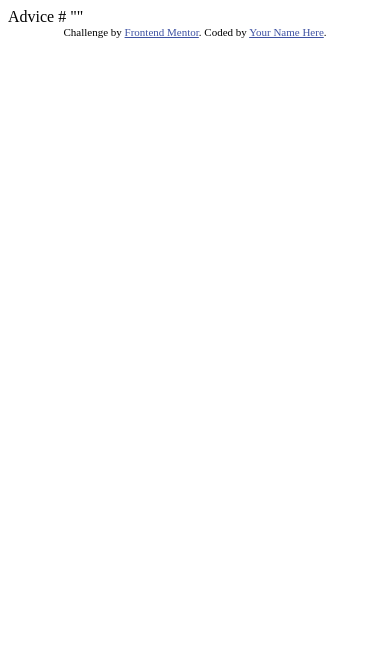
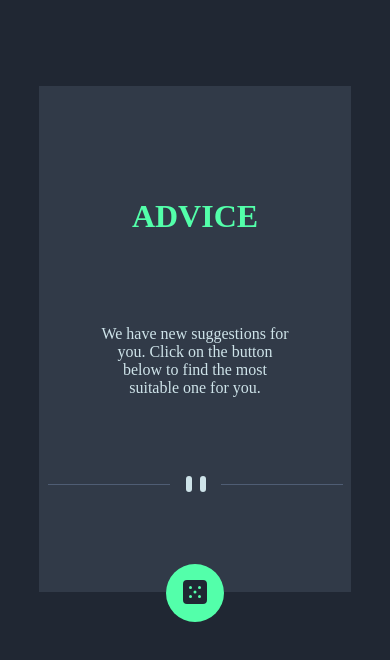
Before and after one commit to alperyasit/advice-generator-app, a website: page index.html in a window 390 px wide. Drawn offline with Linux system fonts and the light colour scheme.

Commit message:
defining functions and finishing css properties

```diff
--- a/index.html
+++ b/index.html
@@ -1,28 +1,61 @@
 <!DOCTYPE html>
 <html lang="en">
   <head>
-  <meta charset="UTF-8">
-  <meta name="viewport" content="width=device-width, initial-scale=1.0"> <!-- displays site properly based on user's device -->
+    <meta charset="UTF-8" />
+    <meta name="viewport" content="width=device-width, initial-scale=1.0" />
+    <!-- displays site properly based on user's device -->
 
-  <link rel="icon" type="image/png" sizes="32x32" href="./images/favicon-32x32.png">
+    <link
+      rel="icon"
+      type="image/png"
+      sizes="32x32"
+      href="./images/favicon-32x32.png"
+    />
 
     <title>Frontend Mentor | Advice generator app</title>
 
     <!-- Feel free to remove these styles or customise in your own stylesheet 👍 -->
-  <style>
-    .attribution { font-size: 11px; text-align: center; }
-    .attribution a { color: hsl(228, 45%, 44%); }
-  </style>
+    <link rel="stylesheet" href="style.css" />
   </head>
   <body>
-
-  Advice #<!-- Advice ID goes here -->
-
-  "<!-- Advice text goes here -->"
-
-  <div class="attribution">
-    Challenge by <a href="https://www.frontendmentor.io?ref=challenge" target="_blank">Frontend Mentor</a>.
-    Coded by <a href="#">Your Name Here</a>.
+    <div class="container">
+      <h1>ADVICE</h1>
+      <p id="advice">
+        We have new suggestions for you. Click on the button below to find the
+        most suitable one for you.
+      </p>
+      <svg
+        class="svg-in-box"
+        width="295"
+        margin="50px"
+        height="16"
+        xmlns="http://www.w3.org/2000/svg"
+      >
+        <g fill="none" fill-rule="evenodd">
+          <path fill="#4F5D74" d="M0 8h122v1H0zM173 8h122v1H173z" />
+          <g transform="translate(138)" fill="#CEE3E9">
+            <rect width="6" height="16" rx="3" />
+            <rect x="14" width="6" height="16" rx="3" />
+          </g>
+        </g>
+      </svg>
+      <div class="dice">
+        <button onclick="getRandomAdvice()">
+          <svg width="24" height="24" xmlns="http://www.w3.org/2000/svg">
+            <path
+              d="M20 0H4a4.005 4.005 0 0 0-4 4v16a4.005 4.005 0 0 0 4 4h16a4.005 4.005 0 0 0 4-4V4a4.005 4.005 0 0 0-4-4ZM7.5 18a1.5 1.5 0 1 1 0-3 1.5 1.5 0 0 1 0 3Zm0-9a1.5 1.5 0 1 1 0-3 1.5 1.5 0 0 1 0 3Zm4.5 4.5a1.5 1.5 0 1 1 0-3 1.5 1.5 0 0 1 0 3Zm4.5 4.5a1.5 1.5 0 1 1 0-3 1.5 1.5 0 0 1 0 3Zm0-9a1.5 1.5 0 1 1 0-3 1.5 1.5 0 0 1 0 3Z"
+              fill="#202733"
+            />
+          </svg>
+        </button>
       </div>
+    </div>
+    <!-- <div class="attribution">
+      Challenge by
+      <a href="https://www.frontendmentor.io?ref=challenge" target="_blank"
+        >Frontend Mentor</a
+      >. Coded by <a href="#">Your Name Here</a>.
+    </div> -->
+    <script src="script.js"></script>
   </body>
 </html>
--- /dev/null
+++ b/package.json
@@ -0,0 +1,5 @@
+{
+  "dependencies": {
+    "axios": "^1.7.7"
+  }
+}
--- /dev/null
+++ b/script.js
@@ -0,0 +1,15 @@
+async function getRandomAdvice() {
+  try {
+    // API'yi çağırıyoruz
+    const response = await fetch("https://api.adviceslip.com/advice");
+    const data = await response.json();
+
+    // HTML'deki p etiketine öğüt yazdırıyoruz
+    const adviceParagraph = document.getElementById("advice");
+    adviceParagraph.textContent = `"${data.slip.advice}"`;
+  } catch (error) {
+    console.error("Veri çekilirken bir hata oluştu:", error);
+    const adviceParagraph = document.getElementById("advice");
+    adviceParagraph.textContent = "Bir hata oluştu. Lütfen tekrar deneyin.";
+  }
+}
--- /dev/null
+++ b/style.css
@@ -0,0 +1,87 @@
+.attribution {
+  font-size: 11px;
+  text-align: center;
+}
+.attribution a {
+  color: hsl(228, 45%, 44%);
+}
+
+body {
+  display: flex;
+  align-items: center;
+  flex-direction: column;
+  text-align: center;
+  background-color: #202733;
+}
+
+.container {
+  margin-top: 10%;
+  background-color: #313a48;
+  display: flex;
+  align-items: center;
+  justify-content: center;
+  flex-direction: column;
+  width: 540px;
+  height: 332px;
+  position: absolute;
+}
+h1 {
+  color: #53ffaa;
+}
+.container p {
+  color: #cee3e9;
+  width: 444px;
+  height: 114px;
+  display: flex;
+  text-align: center;
+  align-items: center;
+  justify-content: center;
+}
+
+.svg-in-box {
+  margin: 10px 0;
+}
+button {
+  background: none;
+  border: 0;
+}
+.dice {
+  width: 58px;
+  height: 58px;
+  display: flex;
+  align-items: center;
+  justify-content: center;
+  border-radius: 50%;
+  background-color: #53ffaa;
+  color: #202733;
+  position: absolute;
+  bottom: -30px;
+}
+button:hover {
+  -webkit-box-shadow: 3px -11px 71px 13px rgba(184, 219, 219, 0.55);
+  -moz-box-shadow: 3px -11px 71px 13px rgba(184, 219, 219, 0.55);
+  box-shadow: -4px 5px 35px 10px rgba(184, 219, 219, 0.55);
+}
+
+@media only screen and (max-width: 600px) {
+  .container {
+    margin-top: 20%;
+    background-color: #313a48;
+    display: flex;
+    align-items: center;
+    justify-content: center;
+    flex-direction: column;
+    width: 80%;
+    height: 60%;
+    position: absolute;
+  }
+  .container p {
+    color: #cee3e9;
+    width: 60%;
+    height: 35%;
+    display: flex;
+    text-align: center;
+    align-items: center;
+    justify-content: center;
+  }
+}
```
Also changed, not shown: 2 other files. Lines whose indentation alone changed are shown as unchanged.
